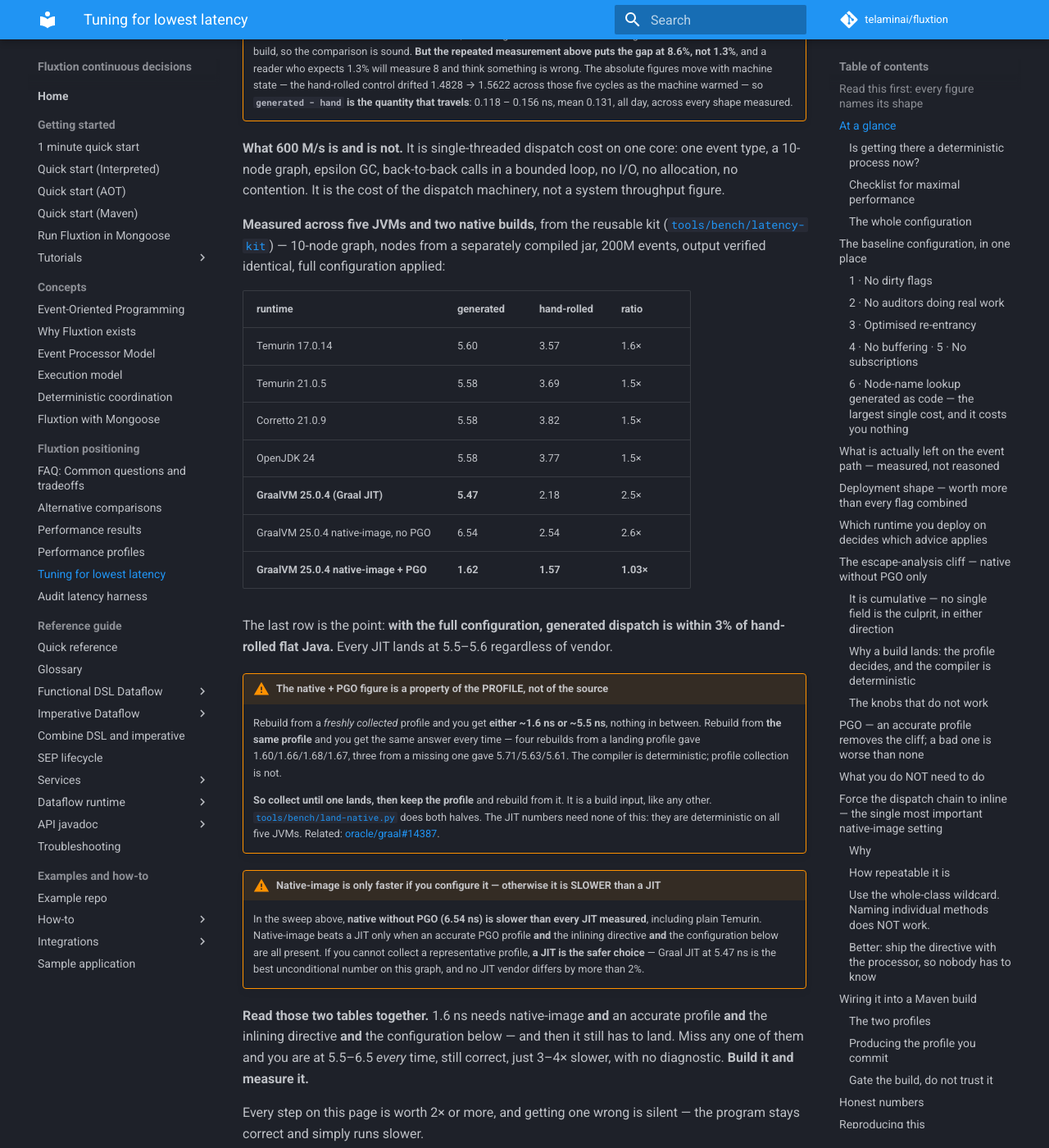
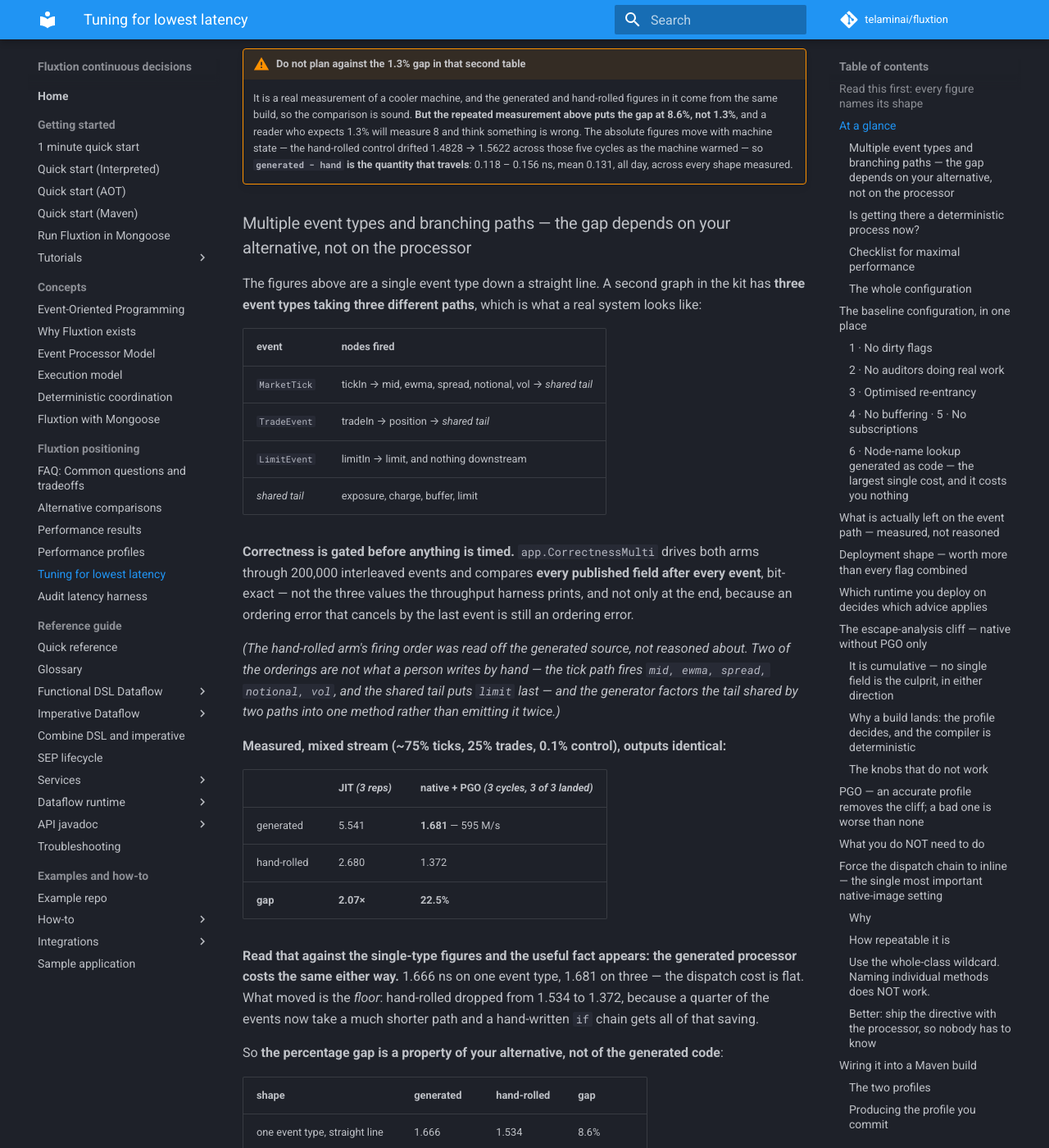
Before and after one commit to telaminai/fluxtion, an MkDocs documentation site: the page built from docs/reference/performance-tuning.md, in a window 1280 px wide and 1400 px high, scrolled down 1802 px. Shown: the whole window at 82% size. Built offline with MkDocs 1.6.1 and Material for MkDocs 9.7.7, drawn with Linux system fonts in a browser that asks for light colours; comment, search, counter and statistics services are not loaded; some of the changed text lies outside the part shown.

Commit message:
docs: three event types, three paths - the gap is a property of the alternative, not the processor
Co-Authored-By: Claude Opus 5 (1M context) <noreply@anthropic.com>
Claude-Session: https://claude.ai/code/session_0131t6bqqWuLdB82nuLhVGsq

```diff
--- a/docs/reference/performance-tuning.md
+++ b/docs/reference/performance-tuning.md
@@ -27,7 +27,10 @@ So: **a figure without its shape is not a result.** Every number below carries o
 ## At a glance
 
 **A generated Fluxtion processor dispatches at about 1.67 ns/event — 600 million events per second on
-one core — within 10% of hand-written flat Java.** The nodes can come from a vendor jar the generator
+one core — and does so whether the graph has one event type or three.** Against hand-written flat Java
+that is 8.6% on a single-type straight line and 22.5% on a three-type branching graph: **the processor's
+cost is flat, the hand-rolled floor is what moves.** See *Multiple event types* below before quoting
+either percentage. The nodes can come from a vendor jar the generator
 only saw as bytecode, with `getNodeById`, `lookupInstanceName`, re-entrancy, subscriptions and
 buffering all live.
 
@@ -64,6 +67,51 @@ harnesses:
     The absolute figures move with machine state — the hand-rolled control drifted 1.4828 → 1.5622
     across those five cycles as the machine warmed — so **`generated − hand` is the quantity that
     travels**: 0.118 – 0.156 ns, mean 0.131, all day, across every shape measured.
+
+### Multiple event types and branching paths — the gap depends on your alternative, not on the processor
+
+The figures above are a single event type down a straight line. A second graph in the kit has **three
+event types taking three different paths**, which is what a real system looks like:
+
+| event | nodes fired |
+|---|---|
+| `MarketTick` | tickIn → mid, ewma, spread, notional, vol → *shared tail* |
+| `TradeEvent` | tradeIn → position → *shared tail* |
+| `LimitEvent` | limitIn → limit, and nothing downstream |
+| *shared tail* | exposure, charge, buffer, limit |
+
+**Correctness is gated before anything is timed.** `app.CorrectnessMulti` drives both arms through
+200,000 interleaved events and compares **every published field after every event**, bit-exact — not
+the three values the throughput harness prints, and not only at the end, because an ordering error that
+cancels by the last event is still an ordering error.
+
+*(The hand-rolled arm's firing order was read off the generated source, not reasoned about. Two of the
+orderings are not what a person writes by hand — the tick path fires `mid, ewma, spread, notional,
+vol`, and the shared tail puts `limit` last — and the generator factors the tail shared by two paths
+into one method rather than emitting it twice.)*
+
+**Measured, mixed stream (~75% ticks, 25% trades, 0.1% control), outputs identical:**
+
+| | JIT *(3 reps)* | native + PGO *(3 cycles, 3 of 3 landed)* |
+|---|---|---|
+| generated | 5.541 | **1.681** — 595 M/s |
+| hand-rolled | 2.680 | 1.372 |
+| **gap** | **2.07×** | **22.5%** |
+
+**Read that against the single-type figures and the useful fact appears: the generated processor costs
+the same either way.** 1.666 ns on one event type, 1.681 on three — the dispatch cost is flat. What
+moved is the *floor*: hand-rolled dropped from 1.534 to 1.372, because a quarter of the events now take
+a much shorter path and a hand-written `if` chain gets all of that saving.
+
+So **the percentage gap is a property of your alternative, not of the generated code**:
+
+| shape | generated | hand-rolled | gap |
+|---|---|---|---|
+| one event type, straight line | 1.666 | 1.534 | 8.6% |
+| three types, branching paths | 1.681 | 1.372 | 22.5% |
+
+Quote 8.6% only for the shape it was measured on. **The transferable number is the absolute:
+~1.67 ns/event, ~595–600M events/sec on one core, stable across both shapes.**
 
 **What 600 M/s is and is not.** It is single-threaded dispatch cost on one core: one event type, a
 10-node graph, epsilon GC, back-to-back calls in a bounded loop, no I/O, no allocation, no contention.
```
